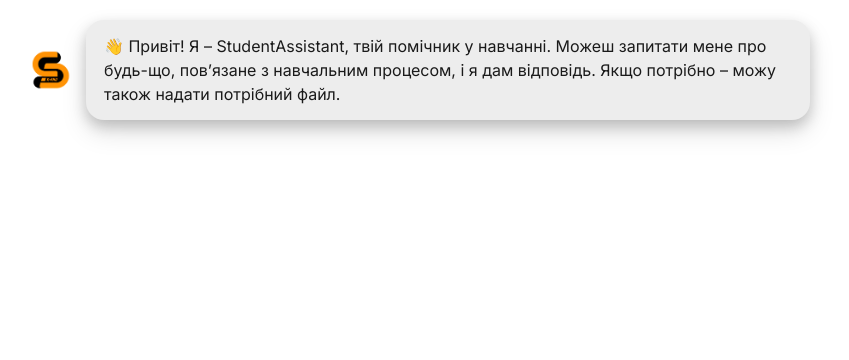
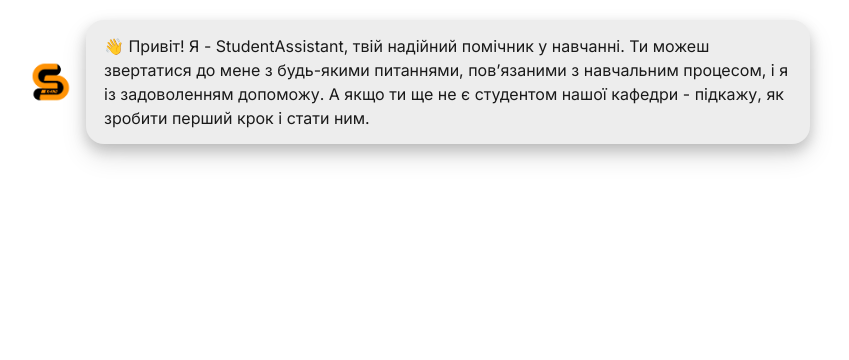
Before and after one commit to VadimValcerKN1B22/StudentAssistant, a Flask app: page / in a window 1280 px wide. Shown: the part 74-434 px from the top of the page, without its empty margins (182-1031 px from the left). Run offline with Flask 3, Linux system fonts and the light colour scheme.

Commit message:
Update index.html

```diff
--- a/frontend/templates/index.html
+++ b/frontend/templates/index.html
@@ -21,7 +21,7 @@
     <div class="message bot-message system-message">
         <div class="avatar">
             <img src="{{ url_for('static', filename='assets/logo.png') }}">
-        </div><div class="content">👋 Привіт! Я – StudentAssistant, твій помічник у навчанні. Можеш запитати мене про будь-що, пов’язане з навчальним процесом, і я дам відповідь. Якщо потрібно – можу також надати потрібний файл.</div></div>
+        </div><div class="content">👋 Привіт! Я - StudentAssistant, твій надійний помічник у навчанні. Ти можеш звертатися до мене з будь-якими питаннями, пов’язаними з навчальним процесом, і я із задоволенням допоможу. А якщо ти ще не є студентом нашої кафедри - підкажу, як зробити перший крок і стати ним.</div></div>
 </main>
 
     <div id="loading-indicator" class="hidden">
```
